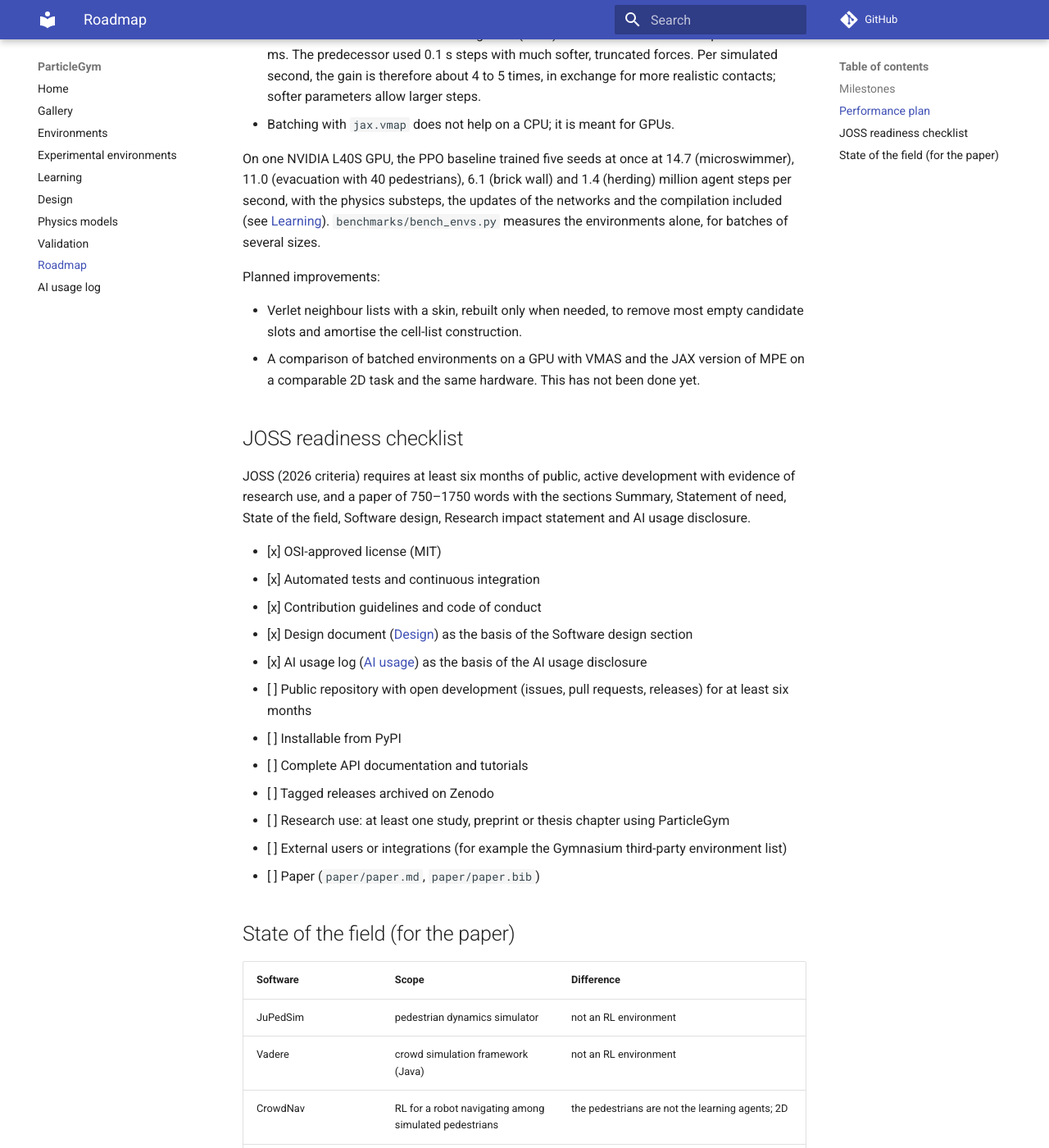
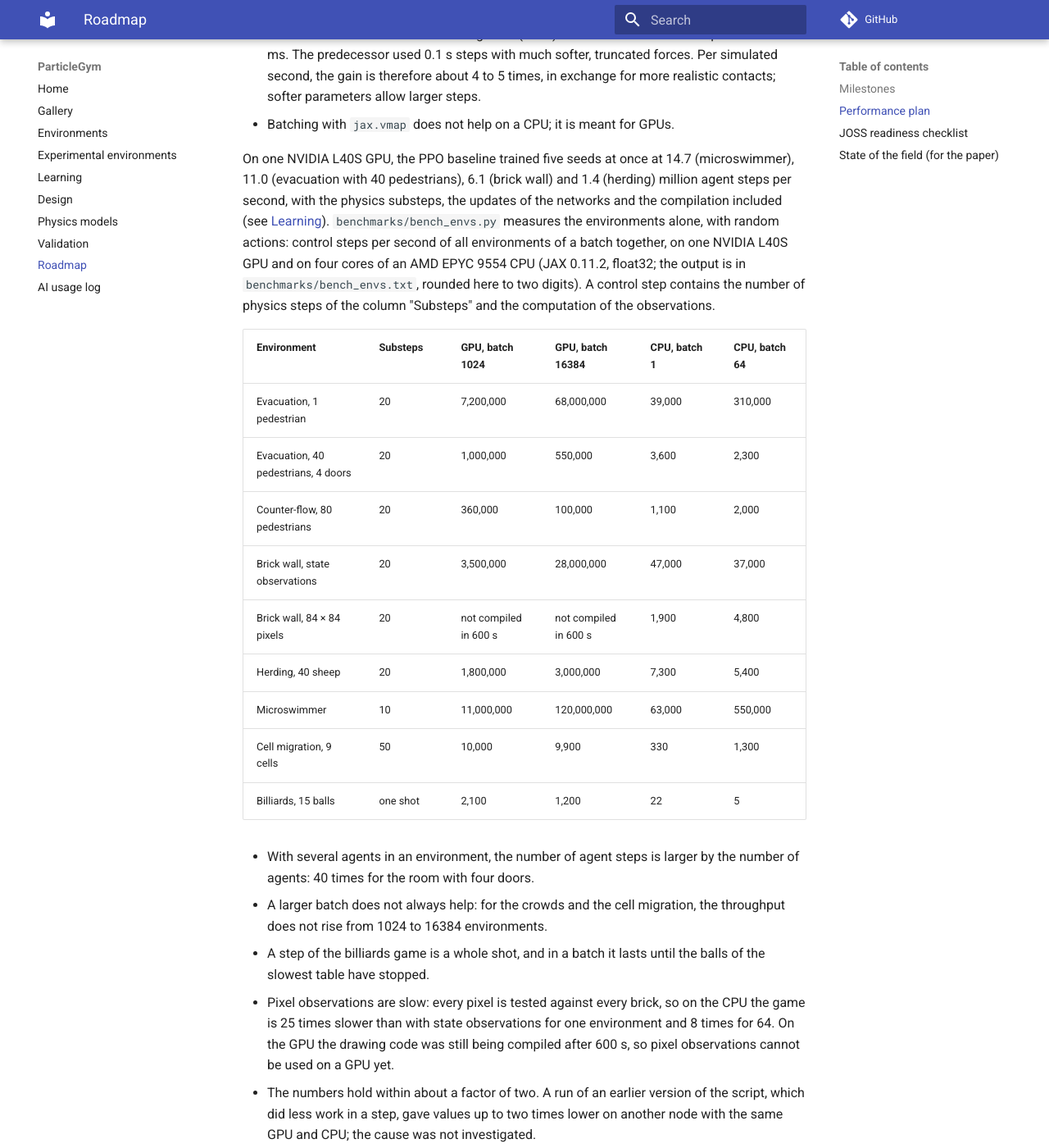
Before and after one commit to ZhaojieC/particlegym, an MkDocs documentation site: the page built from docs/roadmap.md, in a window 1280 px wide and 1400 px high, scrolled down 1677 px. Shown: the whole window at 82% size. Built offline with MkDocs 1.6.1 and Material for MkDocs 9.7.7, drawn with Linux system fonts in a browser that asks for light colours; comment, search, counter and statistics services are not loaded; some of the changed text lies outside the part shown.

Commit message:
Add the throughput table of the environments
Measured with `benchmarks/bench_envs.py` on one L40S GPU (batches of 1024
and 16384) and on four CPU cores (batches of 1 and 64); the output is in
`benchmarks/bench_envs.txt`.

Pixel observations of the brick wall are slow on the CPU (1,900 control
steps per second for one game, against 47,000 with state observations), and
on the GPU their compilation did not finish within 600 s. The roadmap and
the page of the experimental environments say so.

Co-Authored-By: Claude Opus 5.5 <noreply@anthropic.com>
Claude-Session: https://claude.ai/code/session_01KhunX6W2pr2ytFqDQiSrPW

```diff
--- a/docs/roadmap.md
+++ b/docs/roadmap.md
@@ -59,12 +59,46 @@ On one NVIDIA L40S GPU, the PPO baseline trained five seeds at once at 14.7
 1.4 (herding) million agent steps per second, with the physics substeps, the
 updates of the networks and the compilation included (see
 [Learning](learning.md#results-of-ppo)). `benchmarks/bench_envs.py` measures
-the environments alone, for batches of several sizes.
+the environments alone, with random actions: control steps per second of all
+environments of a batch together, on one NVIDIA L40S GPU and on four cores of
+an AMD EPYC 9554 CPU (JAX 0.11.2, float32; the output is in
+`benchmarks/bench_envs.txt`, rounded here to two digits). A control step
+contains the number of physics steps of the column "Substeps" and the
+computation of the observations.
+
+| Environment | Substeps | GPU, batch 1024 | GPU, batch 16384 | CPU, batch 1 | CPU, batch 64 |
+|---|---|---|---|---|---|
+| Evacuation, 1 pedestrian | 20 | 7,200,000 | 68,000,000 | 39,000 | 310,000 |
+| Evacuation, 40 pedestrians, 4 doors | 20 | 1,000,000 | 550,000 | 3,600 | 2,300 |
+| Counter-flow, 80 pedestrians | 20 | 360,000 | 100,000 | 1,100 | 2,000 |
+| Brick wall, state observations | 20 | 3,500,000 | 28,000,000 | 47,000 | 37,000 |
+| Brick wall, 84 × 84 pixels | 20 | not compiled in 600 s | not compiled in 600 s | 1,900 | 4,800 |
+| Herding, 40 sheep | 20 | 1,800,000 | 3,000,000 | 7,300 | 5,400 |
+| Microswimmer | 10 | 11,000,000 | 120,000,000 | 63,000 | 550,000 |
+| Cell migration, 9 cells | 50 | 10,000 | 9,900 | 330 | 1,300 |
+| Billiards, 15 balls | one shot | 2,100 | 1,200 | 22 | 5 |
+
+- With several agents in an environment, the number of agent steps is larger
+  by the number of agents: 40 times for the room with four doors.
+- A larger batch does not always help: for the crowds and the cell
+  migration, the throughput does not rise from 1024 to 16384 environments.
+- A step of the billiards game is a whole shot, and in a batch it lasts until
+  the balls of the slowest table have stopped.
+- Pixel observations are slow: every pixel is tested against every brick, so
+  on the CPU the game is 25 times slower than with state observations for one
+  environment and 8 times for 64. On the GPU the drawing code was still being
+  compiled after 600 s, so pixel observations cannot be used on a GPU yet.
+- The numbers hold within about a factor of two. A run of an earlier version
+  of the script, which did less work in a step, gave values up to two times
+  lower on another node with the same GPU and CPU; the cause was not
+  investigated.
 
 Planned improvements:
 
 - Verlet neighbour lists with a skin, rebuilt only when needed, to remove most
   empty candidate slots and amortise the cell-list construction.
+- Pixel observations that compile on a GPU and cost less on a CPU, for
+  example with a table of the bricks that can cover each pixel.
 - A comparison of batched environments on a GPU with VMAS and the JAX
   version of MPE on a comparable 2D task and the same hardware. This has not
   been done yet.
```
Also changed, not shown: CHANGELOG.md (+5 -1 lines), docs/experimental.md (+4 -0 lines), 1 other file.
